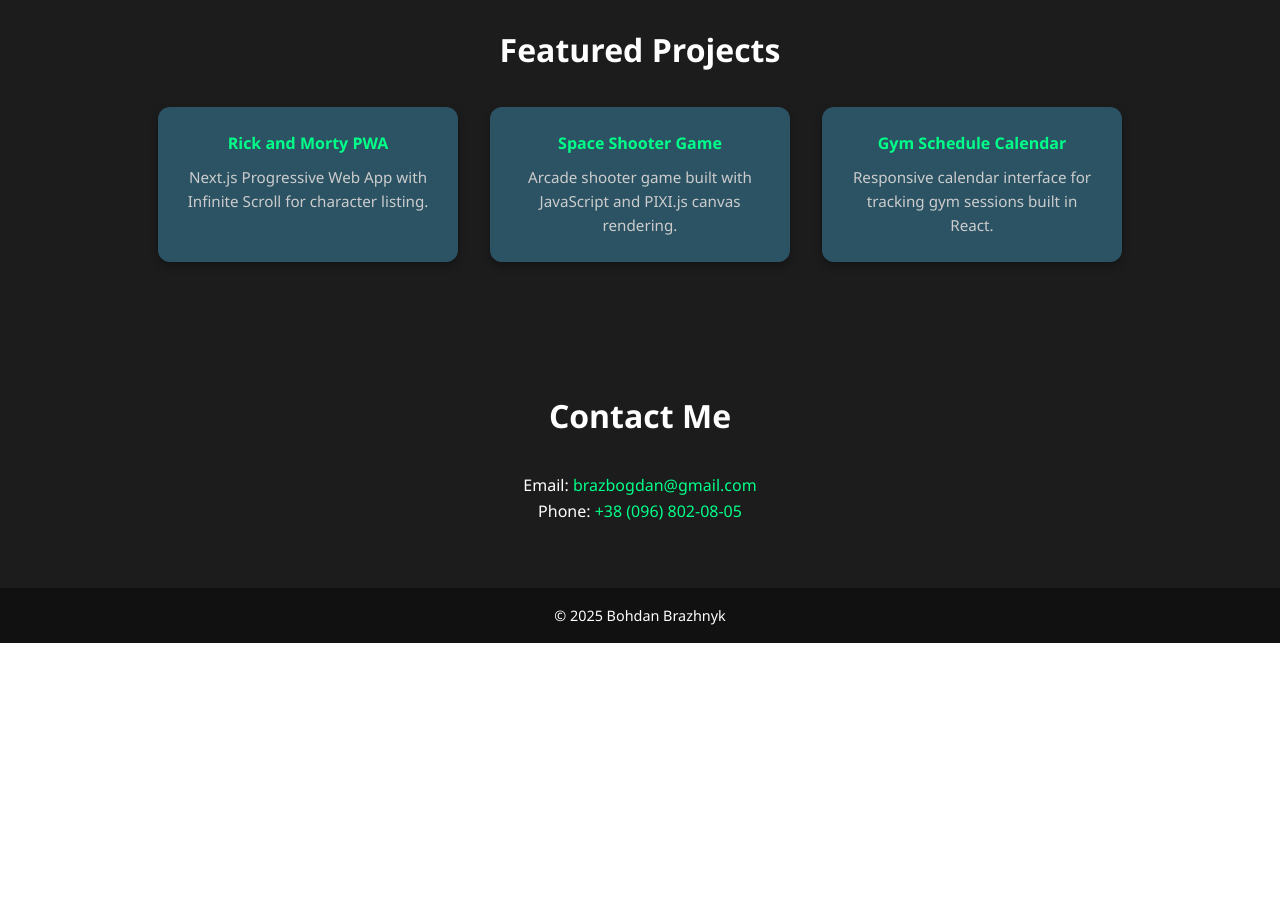
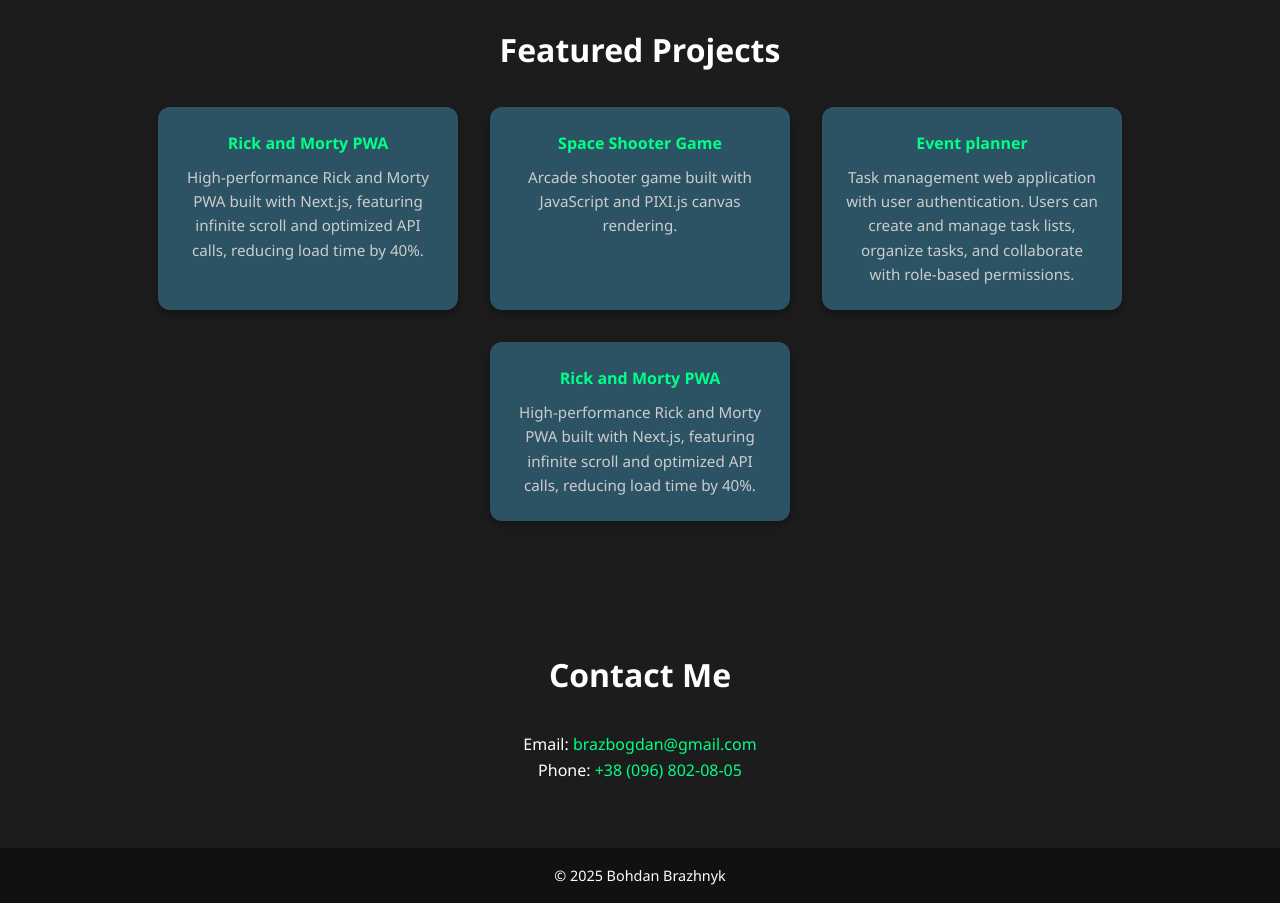
Before and after one commit to braz-bogdan156/business_card_website, a plain HTML site: page index.html in a window 1280 px wide. Shown: the part 840-1743 px from the top of the page. Before the commit the page ends 1483 px from the top, so only its background shows below. Drawn offline with Linux system fonts and the light colour scheme.

Commit message:
updated commit

```diff
--- a/index.html
+++ b/index.html
@@ -25,23 +25,34 @@
     <h2>Featured Projects</h2>
     <div class="project-cards">
       <div class="project-card">
-        <a href="https://github.com/braz-bogdan156/rick-and-morty-pwa" target="_blank">
+        <a href="https://rick-and-morty-rho-olive.vercel.app" target="_blank">
           Rick and Morty PWA
         </a>
-        <p>Next.js Progressive Web App with Infinite Scroll for character listing.</p>
+        <p>High-performance Rick and Morty PWA built with Next.js,
+          featuring infinite scroll and optimized API calls, reducing load time by 40%.</p>
       </div>
       <div class="project-card">
-        <a href="https://github.com/braz-bogdan156/space-shooter-pixi" target="_blank">
+        <a href="https://braz-bogdan156.github.io/space-shooting/" target="_blank">
           Space Shooter Game
         </a>
         <p>Arcade shooter game built with JavaScript and PIXI.js canvas rendering.</p>
       </div>
       <div class="project-card">
-        <a href="https://github.com/braz-bogdan156/gym-calendar" target="_blank">
-          Gym Schedule Calendar
+        <a href="https://event-planner-qtv7.vercel.app" target="_blank">
+          Event planner
         </a>
-        <p>Responsive calendar interface for tracking gym sessions built in React.</p>
+        <p>Task management web application with user authentication.
+          Users can create and manage task lists,
+          organize tasks, and collaborate with role-based permissions.</p>
       </div>
+      <div class="project-cards">
+        <div class="project-card">
+          <a href="https://rick-and-morty-rho-olive.vercel.app" target="_blank">
+            Rick and Morty PWA
+          </a>
+          <p>High-performance Rick and Morty PWA built with Next.js,
+            featuring infinite scroll and optimized API calls, reducing load time by 40%.</p>
+        </div>
     </div>
   </section>
 
```
